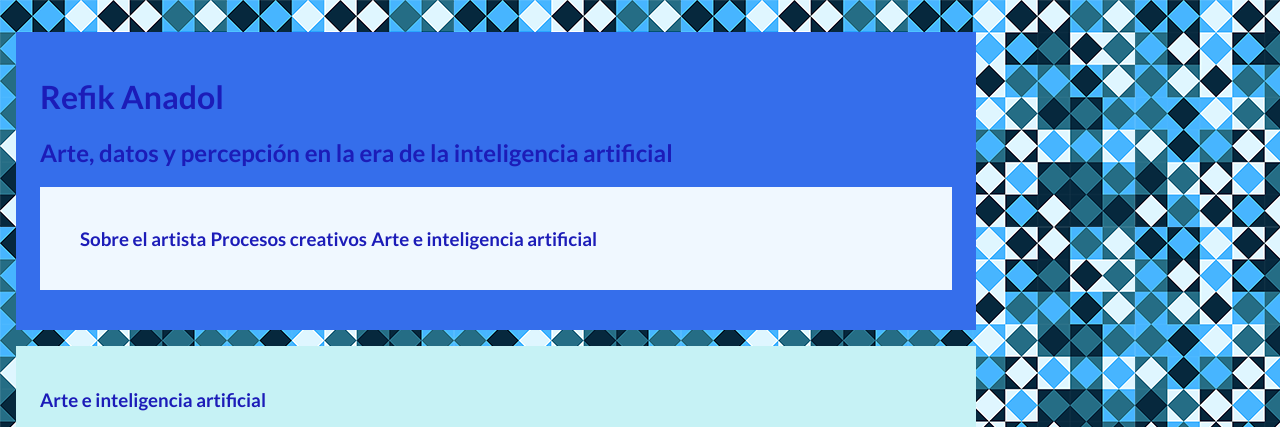
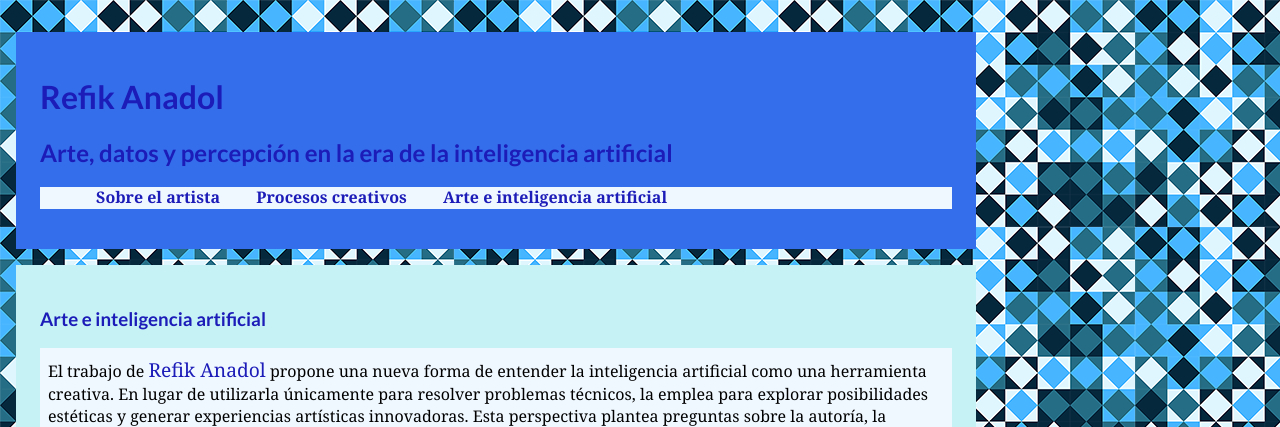
Before and after one commit to GermanArt08/Simulacro-primer-parcial, a plain HTML site: page ia.html in a window 1280 px wide. Shown: the top 427 px of the page. Drawn offline with Linux system fonts and the light colour scheme.

Commit message:
Corrección errores
Eliminé los h3 de as listas al no tener caracter semántico. También cambié <adress> por <address>

```diff
--- a/ia.html
+++ b/ia.html
@@ -16,9 +16,9 @@
             <h2>Arte, datos y percepción en la era de la inteligencia artificial</h2>
             <nav>
                 <ul>
-                    <li><a href="index.html"><h3>Sobre el artista</h3></a></li>
-                    <li><a href="procesos.html"><h3>Procesos creativos</h3></a></li>
-                    <li><a href="ia.html"><h3>Arte e inteligencia artificial</h3></a></li>
+                    <li><a href="index.html">Sobre el artista</a></li>
+                    <li><a href="procesos.html">Procesos creativos</a></li>
+                    <li><a href="ia.html">Arte e inteligencia artificial</a></li>
                 </ul>
             </nav>
         </header>
@@ -39,9 +39,9 @@
         <p><a href="#inicio">Volver al inicio</a></p>
         </main>
         <footer>
-            <adress>
+            <address>
                 Para contactarse escribir a <a href="mailto:refik@artedigital.com">refik@artedigital.com</a>
-            </adress>
+            </address>
         </footer>
     </div>
     </body>
```
Also changed, not shown: index.html (+5 -5 lines), procesos.html (+5 -5 lines).
